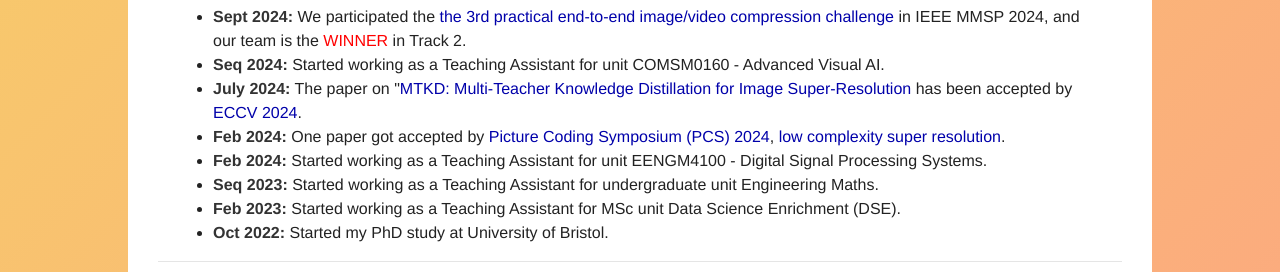
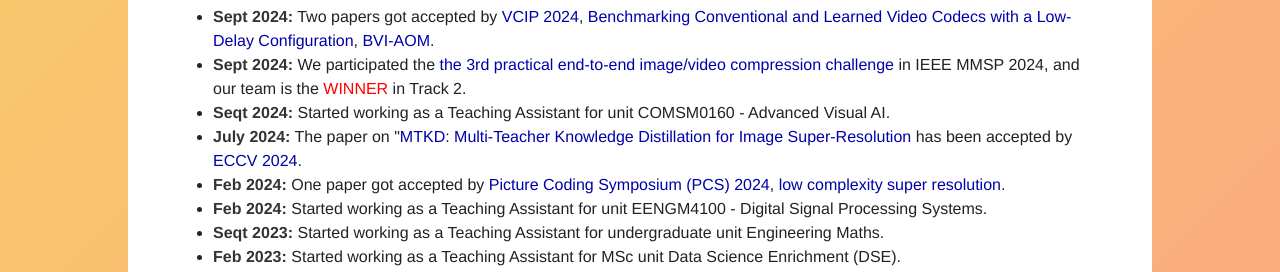
Before and after one commit to YuxuanJJ/YuxuanJJ.github.io, a plain HTML site: page index.html in a window 1280 px wide. Shown: the part 677-949 px from the top of the page. Drawn offline with nearby package versions, Linux system fonts and the light colour scheme; some icons are missing.

Commit message:
Update index.html

```diff
--- a/index.html
+++ b/index.html
@@ -94,12 +94,13 @@
             <div class="container-md">
                 <h2 id="projects">News & Activities</h2>
                 <ul>
+				<li><b>Sept 2024:</b> Two papers got accepted by <a HREF="https://www.vcip2024.org//">VCIP 2024</a>, <A HREF="https://arxiv.org/abs/2408.05042">Benchmarking Conventional and Learned Video Codecs with a Low-Delay Configuration</A>, <A HREF="https://github.com/fan-aaron-zhang/bvi-aom">BVI-AOM</A>.
 				<li><b>Sept 2024:</b> We participated the <a HREF="https://faculty.ustc.edu.cn/lil1/en/zdylm/991871/list/index.htm">the 3rd practical end-to-end image/video compression challenge</a> in IEEE MMSP 2024, and our team is the <font style="color:red">WINNER</font> in Track 2.
-				<li><b>Seq 2024:</b> Started working as a Teaching Assistant for unit COMSM0160 - Advanced Visual AI.
+				<li><b>Seqt 2024:</b> Started working as a Teaching Assistant for unit COMSM0160 - Advanced Visual AI.
 				<li><b>July 2024:</b> The paper on "<A HREF="https://arxiv.org/abs/2404.09571">MTKD: Multi-Teacher Knowledge Distillation for Image Super-Resolution</a> has been accepted by <a HREF="https://eccv2024.ecva.net/">ECCV 2024</a>.
 				<li><b>Feb 2024:</b> One paper got accepted by <a HREF="https://2024.picturecodingsymposium.org/">Picture Coding Symposium (PCS) 2024</a>, <A HREF="https://arxiv.org/abs/2401.00523">low complexity super resolution</A>.
 				<li><b>Feb 2024:</b> Started working as a Teaching Assistant for unit EENGM4100 - Digital Signal Processing Systems.
-				<li><b>Seq 2023:</b> Started working as a Teaching Assistant for undergraduate unit Engineering Maths.
+				<li><b>Seqt 2023:</b> Started working as a Teaching Assistant for undergraduate unit Engineering Maths.
 				<li><b>Feb 2023:</b> Started working as a Teaching Assistant for MSc unit Data Science Enrichment (DSE).
 				<li><b>Oct 2022:</b> Started my PhD study at University of Bristol.
 			</div>
```
